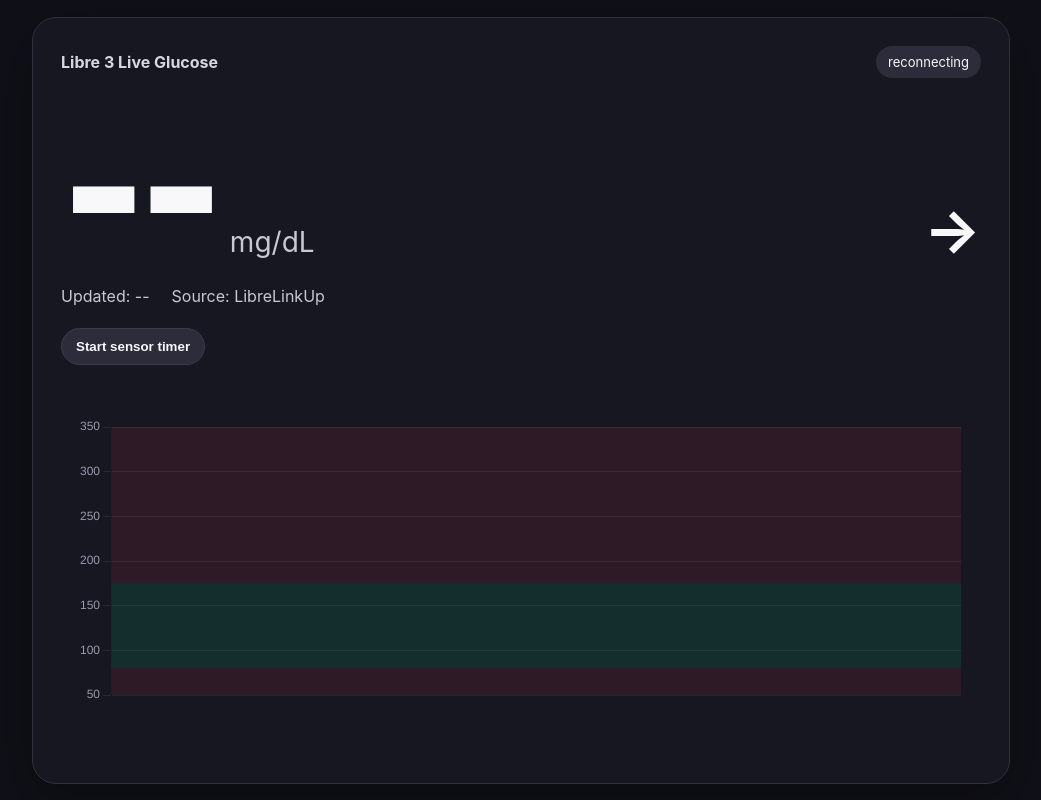
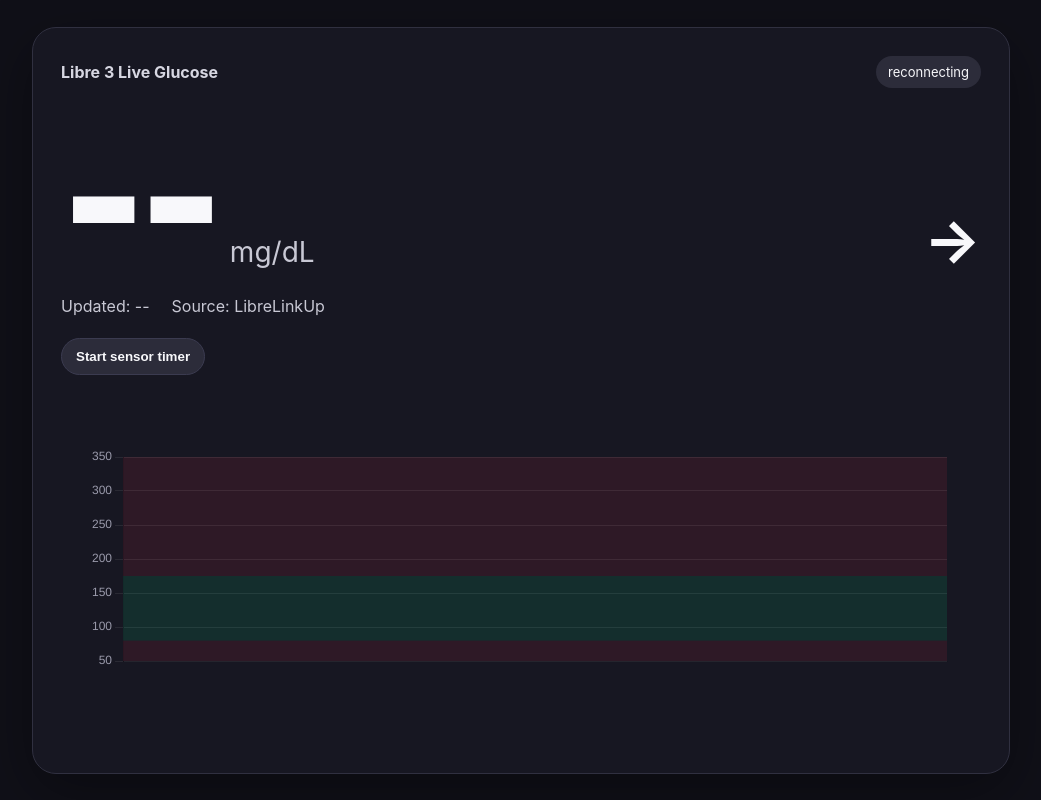
Before and after one commit to deanerphelps/freestylelibreconstant, a website: page public/index.html in a window 1280 px wide. Shown: the whole page, without its empty margins (119-1160 px from the left). Drawn offline with nearby package versions, Linux system fonts and the light colour scheme; no server answers.

Commit message:
Chart broke. Minor edits

```diff
--- a/public/index.html
+++ b/public/index.html
@@ -79,8 +79,10 @@
 
     .chartWrap {
       margin-top: 30px;
-      height: 320px;
-      padding: 16px 8px 24px 8px;
+      height: 340px;
+      padding: 24px 16px 42px 16px;
+      box-sizing: border-box;
+      overflow: visible;
     }
 
     canvas {
@@ -225,7 +227,11 @@
           data: [],
           tension: 0.35,
           borderWidth: 3,
-          pointRadius: 2,
+          pointRadius: 4,
+          pointHoverRadius: 7,
+          pointBackgroundColor: '#f8f8fb',
+          pointBorderColor: '#f8f8fb',
+          pointBorderWidth: 2,
           borderColor: '#f8f8fb',
           backgroundColor: (ctx) => {
             const chart = ctx.chart;
@@ -256,12 +262,13 @@
       options: {
         responsive: true,
         maintainAspectRatio: false,
+        clip: false,
         layout: {
           padding: {
-            top: 16,
-            right: 12,
-            bottom: 28,
-            left: 8
+            top: 28,
+            right: 18,
+            bottom: 34,
+            left: 12
           }
         },
         plugins: {
@@ -269,9 +276,18 @@
         },
         scales: {
           x: {
-            ticks: { color: '#9a9aab' },
-            grid: { color: 'rgba(255,255,255,.06)' }
+          ticks: {
+            color: '#9a9aab',
+            maxTicksLimit: 6,
+            autoSkip: true,
+            maxRotation: 0,
+            minRotation: 0,
+            padding: 12
           },
+          grid: {
+            color: 'rgba(255,255,255,.06)'
+          }
+        },
           y: {
             min: 50,
             max: 350,
```
